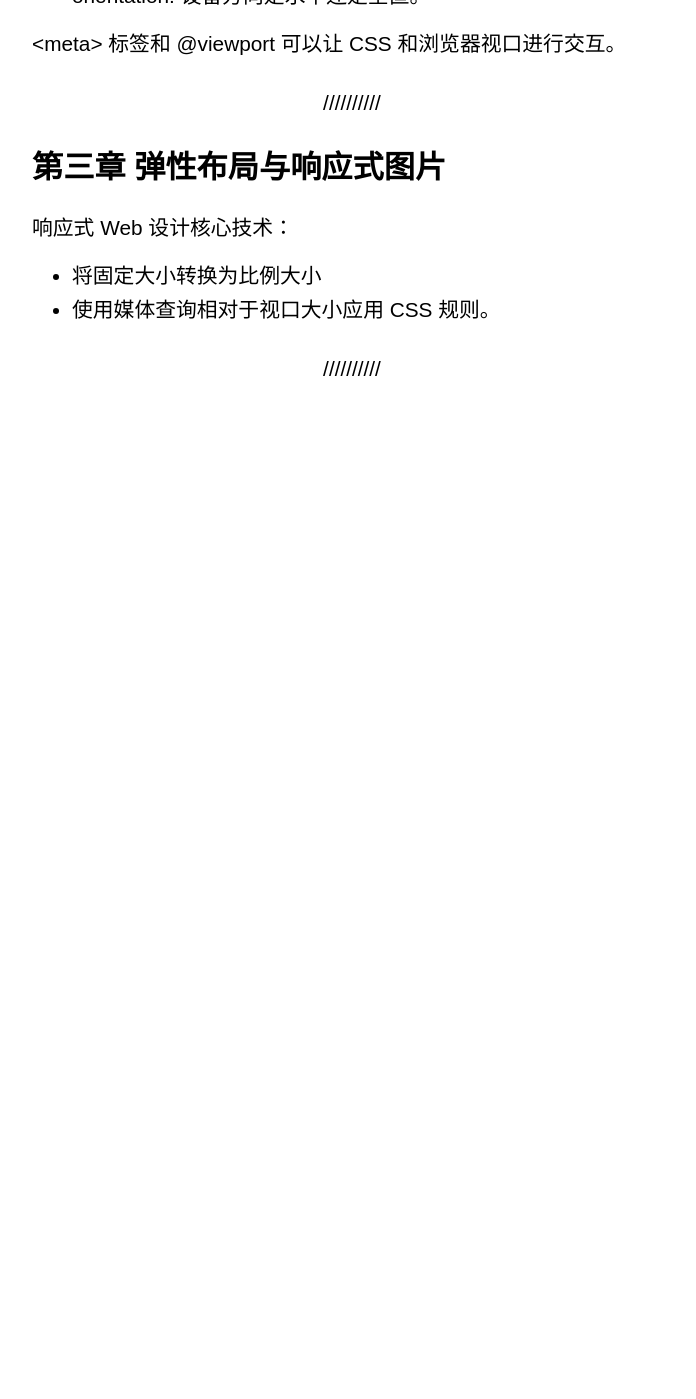
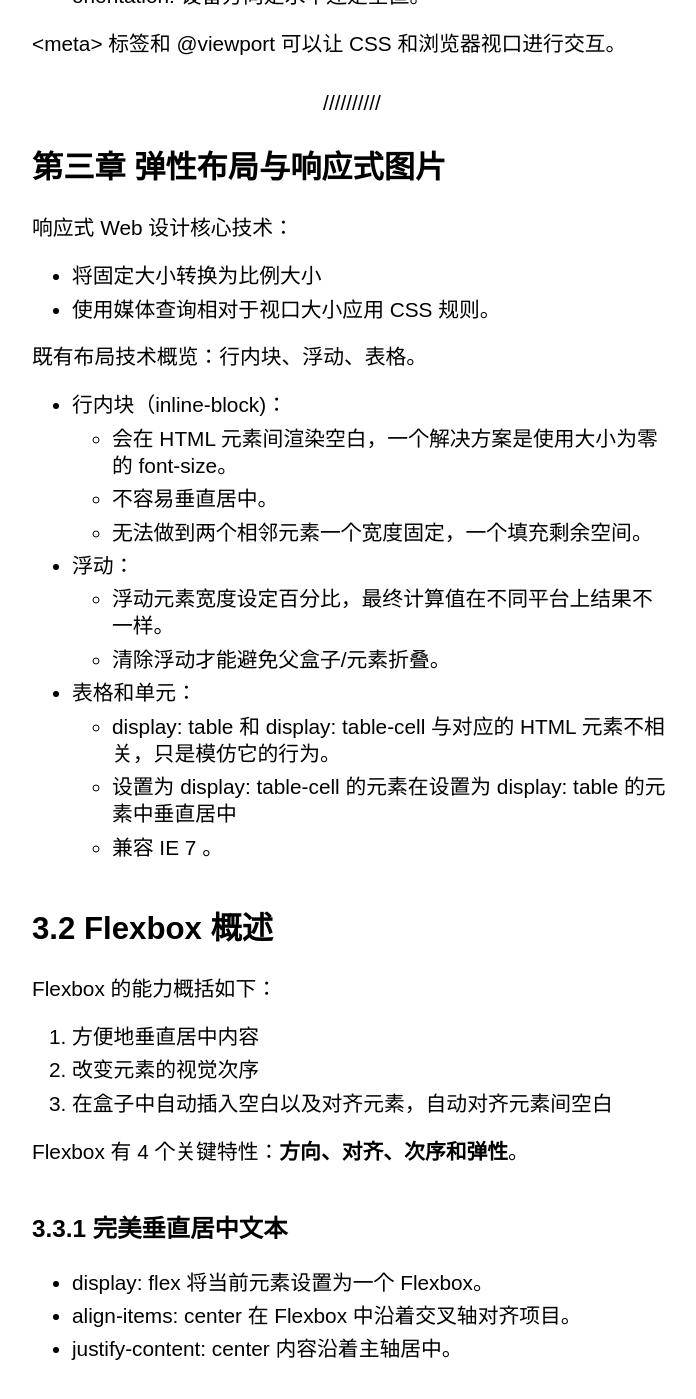
Before and after one commit to wangyu-1999/wangyu-1999.github.io, a Jekyll site: the page built from _posts/2021-09-13-读书笔记-响应式web设计.md, in a window 1280 px wide and 1400 px high, scrolled down 1863 px. Shown: the whole window, without its empty margins (288-984 px from the left). Built offline with Jekyll 4.4.1, drawn with Linux system fonts in a browser that asks for light colours; comment, search, counter and statistics services are not loaded; before the commit the page ends 2341 px from its top, so only the background shows below that.

Commit message:
doc: 更新博客内容

```diff
--- a/_posts/2021-09-13-读书笔记-响应式web设计.md
+++ b/_posts/2021-09-13-读书笔记-响应式web设计.md
@@ -79,3 +79,35 @@ title: 读书笔记：响应式 Web 设计
 
 - 将固定大小转换为比例大小
 - 使用媒体查询相对于视口大小应用 CSS 规则。
+
+
+
+既有布局技术概览：行内块、浮动、表格。
+
+- 行内块（inline-block)：
+  - 会在 HTML 元素间渲染空白，一个解决方案是使用大小为零的 font-size。
+  - 不容易垂直居中。
+  - 无法做到两个相邻元素一个宽度固定，一个填充剩余空间。
+- 浮动：
+  - 浮动元素宽度设定百分比，最终计算值在不同平台上结果不一样。
+  - 清除浮动才能避免父盒子/元素折叠。
+- 表格和单元：
+  - display: table 和 display: table-cell 与对应的 HTML 元素不相关，只是模仿它的行为。
+  - 设置为 display: table-cell 的元素在设置为 display: table 的元素中垂直居中
+  - 兼容 IE 7 。
+
+## 3.2 Flexbox 概述
+
+Flexbox 的能力概括如下：
+
+1. 方便地垂直居中内容
+2. 改变元素的视觉次序
+3. 在盒子中自动插入空白以及对齐元素，自动对齐元素间空白
+
+Flexbox 有 4 个关键特性：**方向、对齐、次序和弹性**。
+
+### 3.3.1 完美垂直居中文本
+
+- display: flex  将当前元素设置为一个 Flexbox。
+- align-items: center  在 Flexbox 中沿着交叉轴对齐项目。
+- justify-content: center  内容沿着主轴居中。
```
